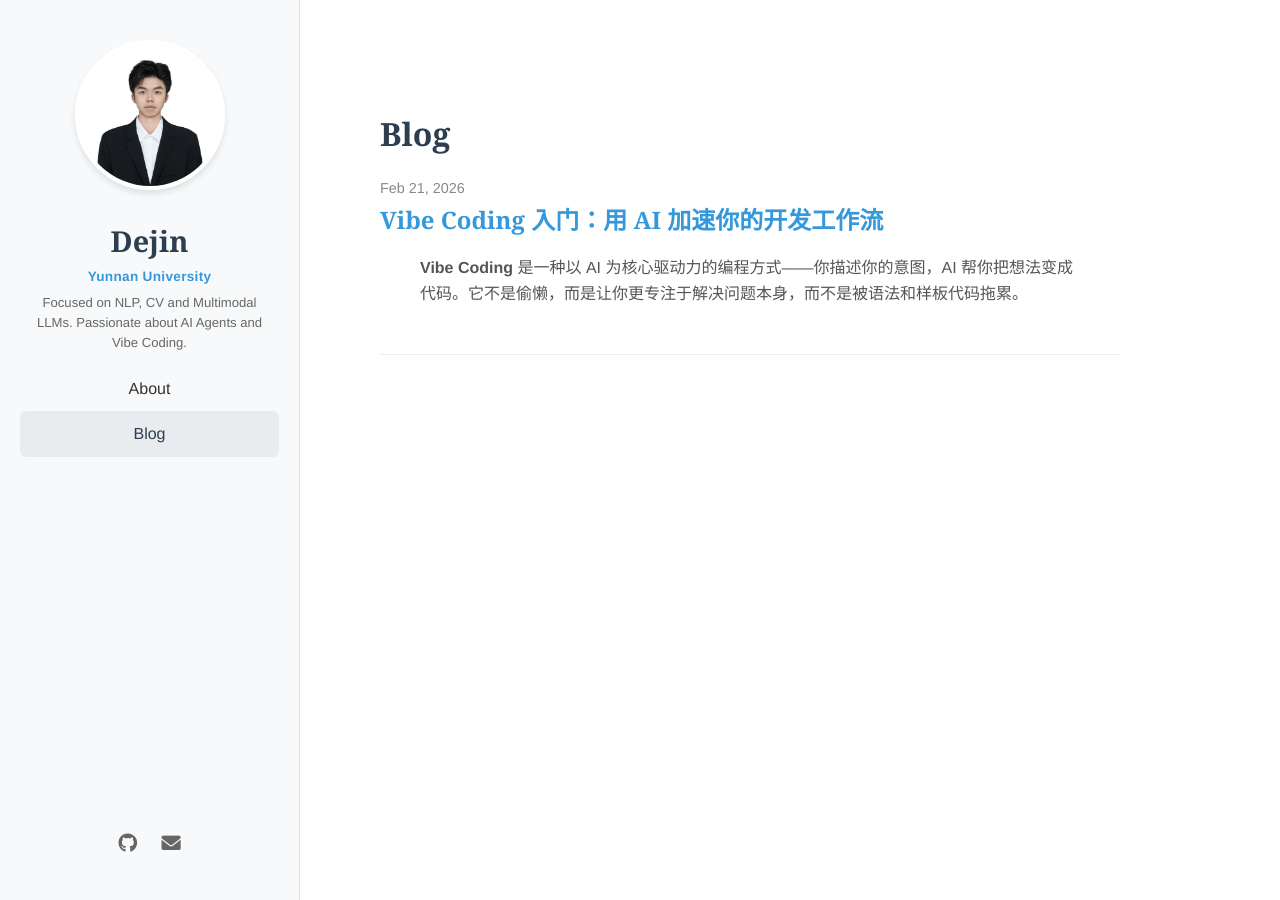
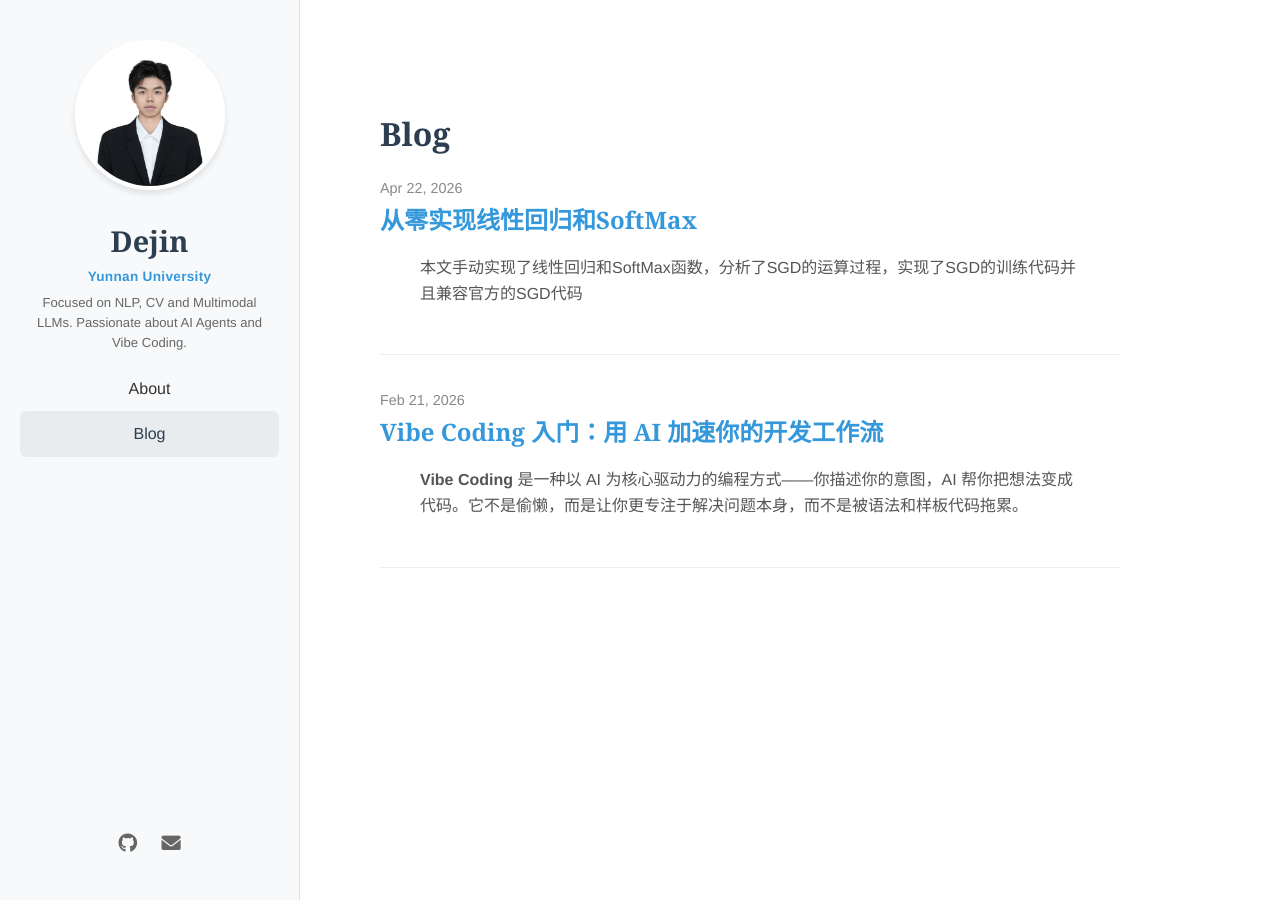
Before and after one commit to Dejintime/Dejintime.github.io, a Jekyll site: the page built from blog.html, in a window 1280 px wide. Built offline with Jekyll 4.4.1, drawn with Linux system fonts in a browser that asks for light colours; some of the changed lines change nothing that is shown.

Commit message:
new changes and new post

````diff
--- a/_layouts/default.html
+++ b/_layouts/default.html
@@ -10,9 +10,7 @@
   <link rel="stylesheet" href="https://cdnjs.cloudflare.com/ajax/libs/font-awesome/6.0.0/css/all.min.css">
 
   {% if site.kramdown.math_engine == 'mathjax' %}
-  <script type="text/javascript" async
-    src="https://cdnjs.cloudflare.com/ajax/libs/mathjax/2.7.7/MathJax.js?config=TeX-MML-AM_CHTML">
-  </script>
+  {% include mathjax.html %}
   {% endif %}
 </head>
 <body>
--- /dev/null
+++ b/_posts/2026-04-22-note-of-deeplearning.md
@@ -0,0 +1,198 @@
+---
+layout: post
+title: "从零实现线性回归和SoftMax"
+date: 2026-04-22
+categories: DeepLearning
+tags: blog
+---
+
+> 本文手动实现了线性回归和SoftMax函数，分析了SGD的运算过程，实现了SGD的训练代码并且兼容官方的SGD代码
+
+---
+## 1. 从零实现线性回归
+
+### 核心目标
+用 PyTorch 的张量 + autograd（自动求导），手写“数据生成 → 小批量迭代 → 模型 → 损失 → SGD → 训练循环”，学会线性回归训练的最小闭环。
+
+### 关键代码骨架
+
+**1）合成数据（已知真参数）**
+- 思路：先用 $y = Xw + b$ 生成标签，再加高斯噪声，便于验证训练能否学回 $w,b$。
+
+```python
+def synthetic_data(w, b, num_examples):
+    X = torch.normal(0, 1, (num_examples, len(w)))
+    y = torch.matmul(X, w) + b
+    y += torch.normal(0, 0.01, y.shape)
+    return X, y.reshape((-1, 1))
+
+true_w = torch.tensor([2, -3.4])
+true_b = 4.2
+features, labels = synthetic_data(true_w, true_b, 1000)
+```
+
+**2）小批量数据迭代器（打乱 + yield）**
+- 思路：自己实现 mini-batch SGD 所需的数据流。
+
+```python
+def data_iter(batch_size, features, labels):
+    num_examples = len(features)
+    indices = list(range(num_examples))
+    random.shuffle(indices)
+    for i in range(0, num_examples, batch_size):
+        batch_indices = torch.tensor(indices[i: min(i + batch_size, num_examples)])
+        yield features[batch_indices], labels[batch_indices]
+```
+
+**3）模型、损失、优化器（全部从零手写）**
+- 线性模型：$\hat{y} = Xw + b$。
+- 平方损失：$\ell(\hat{y}, y) = \frac{(\hat{y}-y)^2}{2}$（写成 $\frac{1}{2}$ 是为了求导更干净）。
+- SGD 更新：$\theta \leftarrow \theta - \eta \frac{\nabla\theta}{\text{batch\_size}}$。
+
+```python
+w = torch.normal(0, 0.01, size=(2, 1), requires_grad=True)
+b = torch.zeros(1, requires_grad=True)
+
+def linreg(X, w, b):
+    return torch.matmul(X, w) + b
+
+def squared_loss(y_hat, y):
+    return (y_hat - y.reshape(y_hat.shape))**2 / 2
+
+def sgd(params, lr, batch_size):
+    with torch.no_grad():
+        for param in params:
+            param -= lr * param.grad / batch_size
+            param.grad.zero_()
+```
+
+**4）训练循环（forward → loss → backward → step）**
+- 你实现的训练闭环非常标准：
+  1. 前向计算 $\hat{y}$
+  2. 计算每样本损失 $\ell$
+  3. `l.sum().backward()` 得到梯度
+  4. `sgd` 手动更新参数
+
+```python
+for epoch in range(num_epochs):
+    for X, y in data_iter(batch_size, features, labels):
+        l = loss(net(X, w, b), y)
+        l.sum().backward()
+        sgd([w, b], lr, batch_size)
+```
+
+---
+
+## 2. Softmax 从零开始实现
+
+### 核心目标
+把线性回归从“回归”扩展到“多分类”：
+- 线性层输出 logits
+- 用 softmax 把 logits 变成概率
+- 用交叉熵做损失
+- 写出准确率评估与完整训练循环（含可视化）
+
+### 关键代码骨架
+
+**1）参数与 softmax**
+```python
+num_inputs = 784
+num_outputs = 10
+W = torch.normal(0, 0.01, size=(num_inputs, num_outputs), requires_grad=True)
+b = torch.zeros(num_outputs, requires_grad=True)
+
+def softmax(X):
+    X_exp = torch.exp(X)
+    partition = X_exp.sum(1, keepdim=True)
+    return X_exp / partition
+```
+
+**原理**：对每个样本 $x$，
+$$
+\mathrm{softmax}(z)_k = \frac{e^{z_k}}{\sum_j e^{z_j}}
+$$
+输出是一个概率分布（各类概率和为 1）。
+
+> 提醒：你这里的 softmax 没做数值稳定（常见做法是 `X = X - X.max(dim=1, keepdim=True).values` 再 exp），当 logits 很大时可能溢出。
+
+**2）模型（flatten + 线性 + softmax）**
+```python
+def net(X):
+    return softmax(torch.matmul(X.reshape(-1, W.shape[0]), W) + b)
+```
+
+**3）交叉熵损失（手写版）**[[交叉熵损失函数]]
+```python
+def cross_entropy(y_hat, y):
+    return -torch.log(y_hat[range(len(y_hat)), y])
+```
+
+**原理**：对单样本，交叉熵等价于“取真实类别的预测概率并取负对数”：
+$$
+\ell = -\log \hat{y}_{y}
+$$
+预测越自信且正确（$\hat{y}_{y}$ 越接近 1），损失越小。
+
+
+**4）评估与训练（兼容两种 updater）**
+- 如果 `updater` 是 `torch.optim.Optimizer`，就走标准 `zero_grad/backward/step`
+- 否则就走自己写的 `d2l.sgd`
+
+```python
+def train_epoch_ch3(net, train_iter, loss, updater):
+    if isinstance(net, torch.nn.Module):
+        net.train()
+    metric = Accumulator(3)
+    for X, y in train_iter:
+        y_hat = net(X)
+        l = loss(y_hat, y)
+        if isinstance(updater, torch.optim.Optimizer):
+            updater.zero_grad()
+            l.mean().backward()
+            updater.step()
+            metric.add(float(l) * len(y), accuracy(y_hat, y), y.numel())
+        else:
+            l.sum().backward()
+            updater(X.shape[0])
+            metric.add(float(l.sum()), accuracy(y_hat, y), y.numel())
+    return metric[0] / metric[2], metric[1] / metric[2]
+lr = 0.1
+def updater(batch_size):
+    return d2l.sgd([W, b], lr, batch_size)
+```
+
+---
+
+## 3. Softmax 简洁实现（高层 API）
+
+### 核心目标
+用 `torch.nn` 的模块化方式快速搭出 softmax 回归，并用内置损失/优化器训练。
+
+### 关键代码骨架
+
+**1）模型：Flatten + Linear**
+```python
+net = nn.Sequential(nn.Flatten(), nn.Linear(784, 10))
+
+def init_weights(m):
+    if type(m) == nn.Linear:
+        nn.init.normal_(m.weight, std=0.01)
+
+net.apply(init_weights)
+```
+
+**2）损失与优化器**
+```python
+loss = nn.CrossEntropyLoss()
+trainer = torch.optim.SGD(net.parameters(), lr=0.1)
+```
+
+**原理点**：`nn.CrossEntropyLoss()` 在实现上等价于 `log_softmax + NLLLoss`，因此你这里的 `net` **不需要**显式写 softmax。
+
+**3）训练入口**
+```python
+num_epochs = 10
+train_ch3(net, train_iter, test_iter, loss, num_epochs, trainer)
+```
+
+> 注意：这个 notebook 里直接调用了 `train_ch3`，但它的定义来自你在 3.4 里写的训练框架（或你在同一运行环境里提前执行过的定义）。如果你单独运行 3.5，需要先确保 `train_ch3` 已经在当前 kernel 里。
--- a/assets/css/styles.css
+++ b/assets/css/styles.css
@@ -214,6 +214,24 @@ a:hover {
   font-size: inherit;
 }
 
+/* Rouge syntax highlight colors */
+.highlight .c { color: #6a737d; font-style: italic; } /* comment */
+.highlight .k, .highlight .kd, .highlight .kn, .highlight .kp, .highlight .kr, .highlight .kt { color: #d73a49; } /* keyword */
+.highlight .nf, .highlight .fm { color: #6f42c1; } /* function */
+.highlight .nc, .highlight .nn { color: #005cc5; } /* class/namespace */
+.highlight .s, .highlight .sa, .highlight .sb, .highlight .sc, .highlight .sd, .highlight .s1, .highlight .s2 { color: #032f62; } /* string */
+.highlight .m, .highlight .mi, .highlight .mf, .highlight .mh, .highlight .mo, .highlight .mb { color: #005cc5; } /* number */
+.highlight .o, .highlight .ow { color: #d73a49; } /* operator */
+.highlight .nb, .highlight .bp { color: #e36209; } /* builtin */
+
+/* Better readability for MathJax blocks */
+.MathJax_Display,
+mjx-container[jax="CHTML"][display="true"] {
+  margin: 1rem 0 !important;
+  overflow-x: auto;
+  overflow-y: hidden;
+}
+
 .post-content table {
   border-collapse: collapse;
   width: 100%;
````
